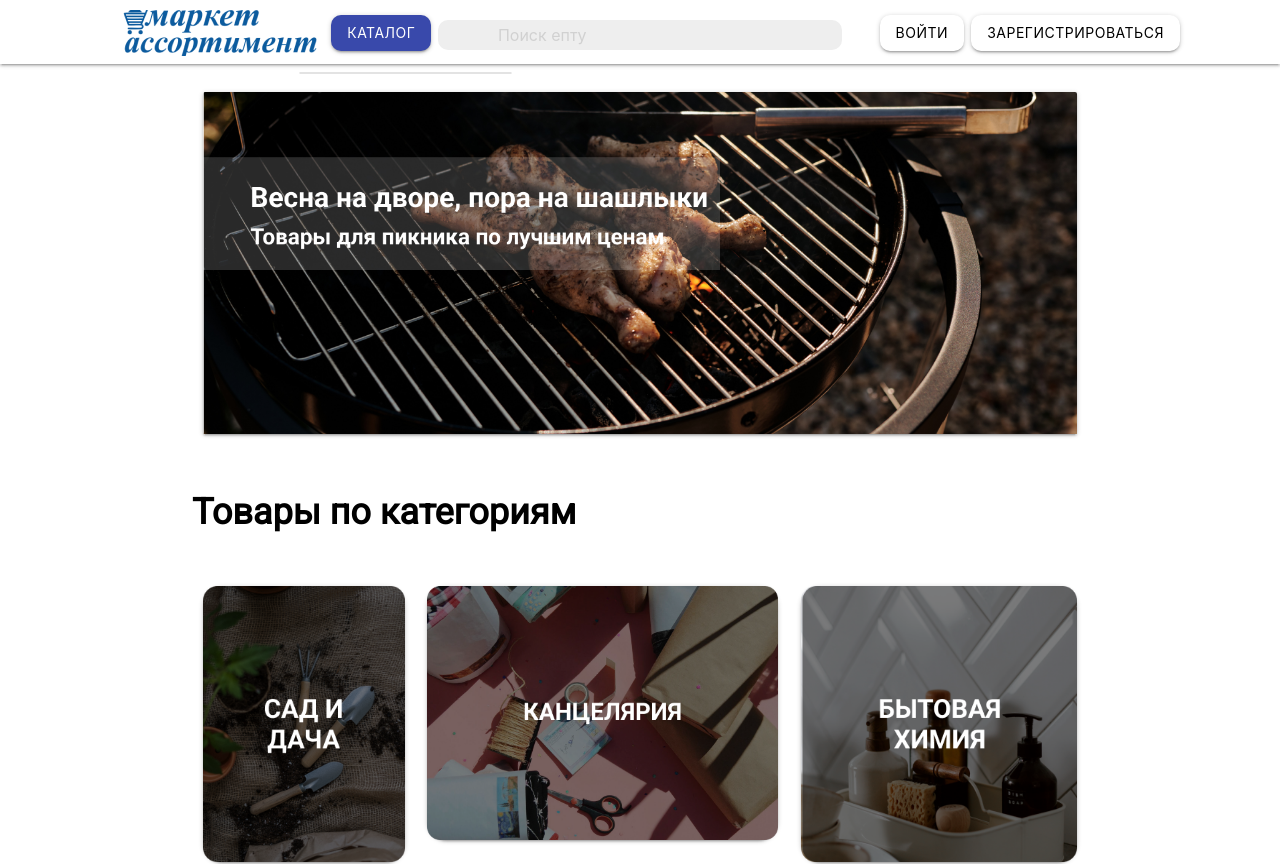
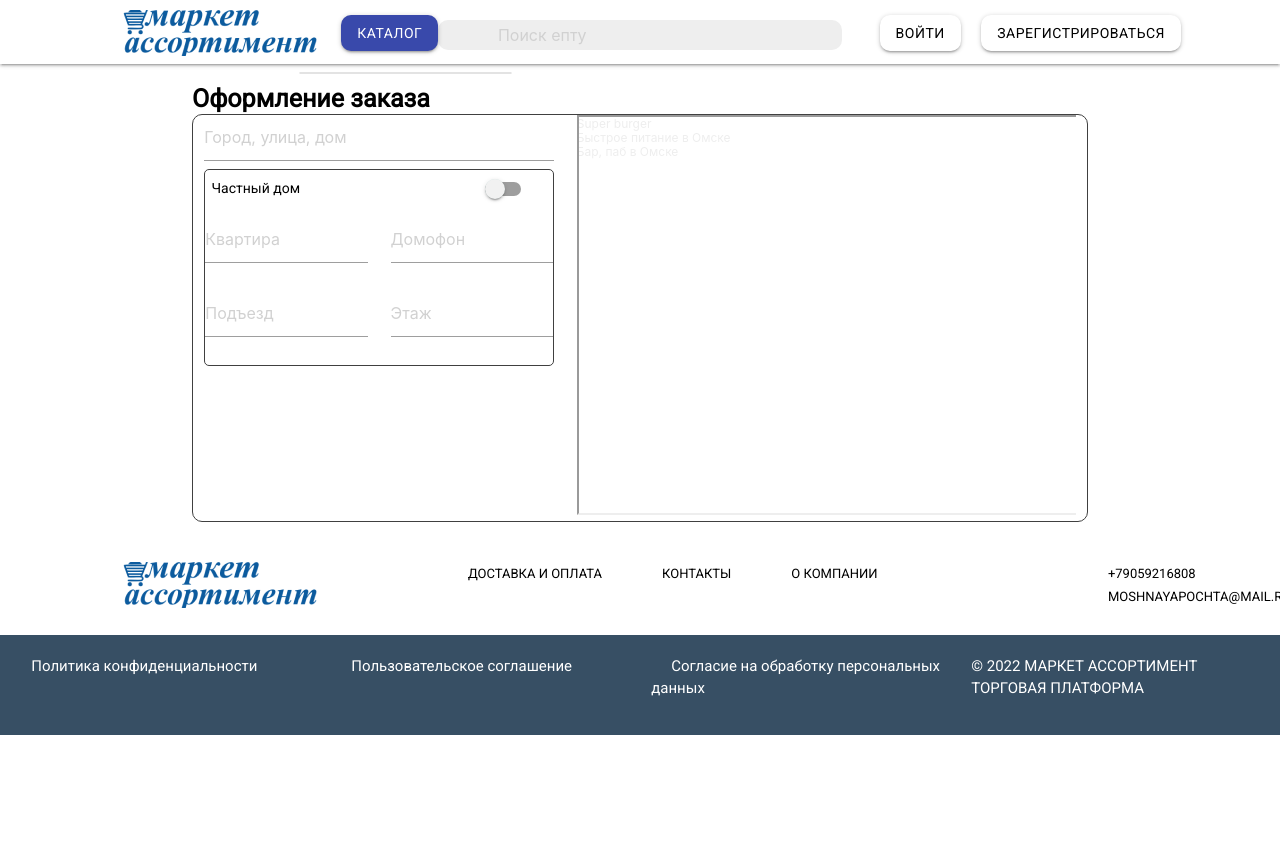
Before and after one commit to VladNagibin/Market-assortiment, a React (Create React App) app in the folder client/: page /delivery in a window 1280 px wide. Before the commit this address led to /. Shown: the top 864 px of the page. After the commit the page ends 800 px from the top, so only its background shows below. Built offline with nearby package versions, Linux system fonts and the light colour scheme; no server answers.

Commit message:
доставка продолжение

```diff
--- a/client/src/Routes.js
+++ b/client/src/Routes.js
@@ -7,6 +7,7 @@ import Catalog from './pages/Catalog'
 import { Routes, Route, Navigate } from 'react-router-dom'
 import Cart from './pages/Cart'
 import Finder from './pages/Finder'
+import Delivery from './pages/Delivery'
 export const useRoutes = isAunteficated => {
     if (isAunteficated) {
         return (
@@ -14,6 +15,7 @@ export const useRoutes = isAunteficated => {
                 <Route path='/' exact element={<Main />} />
                 <Route path='/auth' exact element={<Cab />} />
                 <Route path='/cart' exact element={<Cart />} />
+                <Route path='/delivery' exact element={<Delivery />} />
                 <Route path='/detail/:id' element={<Detail />} />
                 <Route path='/catalog/:id' element={<Catalog />} />
                 <Route path='/finder/:text' element={<Finder />} />
@@ -25,6 +27,7 @@ export const useRoutes = isAunteficated => {
             <Routes>
                 <Route path='/' exact element={<Main />} />
                 <Route path='/auth' exact element={<Auth />} />
+                <Route path='/delivery' exact element={<Delivery />} />
                 <Route path='/detail/:id' element={<Detail />} />
                 <Route path='/catalog/:id' element={<Catalog />} />
                 <Route path='/finder/:text' element={<Finder />} />
--- a/client/src/index.css
+++ b/client/src/index.css
@@ -25,6 +25,9 @@ ul.hr li {
 .catalog-button {
     border-radius: 10px;
     margin-top: 15px;
+    margin-left: 10px;
+    font-family: 'Roboto';
+    font-style: normal;
 }
 
 .nav-kek {
@@ -527,3 +530,27 @@ nav {
     box-sizing: border-box;
     border-radius: 10px;
 }
+
+.delivery-address-info {
+    border: 1px solid #404040;
+    box-sizing: border-box;
+    border-radius: 5px;
+    font-family: 'Roboto';
+    font-style: normal;
+    font-weight: 400;
+    font-size: 14px;
+    line-height: 16px;
+    /* text-align: center; */
+
+    color: #000000;
+}
+
+.delivery-span {
+    margin-top: 10px;
+    text-align: center;
+}
+
+/* .delivery-input {
+    background: #EBEBEB;
+    border-radius: 10px;
+} */
--- a/client/src/pages/Cart.js
+++ b/client/src/pages/Cart.js
@@ -1,4 +1,5 @@
 import React, { useContext, useEffect, useState } from 'react'
+import { Link } from 'react-router-dom'
 import { AuthContext } from '../context/AuthContext'
 import ProductInCart from '../stuff/ProductInCart'
 import Promocode from '../stuff/Promocode'
@@ -66,7 +67,7 @@ export default function Cart() {
                                     <span className='center-align cart-clean-btn'>Очистить</span>
                                 </div>
                                 <div className='cart-promocode-btn'>
-                                    <span className='cart-clean-btn'>Заказать</span>
+                                    <Link to={'/delivery'}><span className='cart-clean-btn'>Заказать</span></Link>
                                 </div>
 
 
--- a/client/src/pages/Catalog.js
+++ b/client/src/pages/Catalog.js
@@ -77,3 +77,4 @@ export default function Catalog() {
         </div>
     )
 }
+// развертывания,
--- a/client/src/pages/Delivery.js
+++ b/client/src/pages/Delivery.js
@@ -1,14 +1,69 @@
-import React from 'react'
+import React, { useState } from 'react'
 
-export default function Delivery({products}) {
+export default function Delivery({ products }) {
+  const [userData, setUserData] = useState({
+    street:'',
+    privateHouse:false,
+    flat:null,
+    intercom:null,
+    enterance:null,
+    floor:null,
+    comm:''
+
+  })
+  const changeForm = event=>{
+    setUserData({...userData,[event.target.name]:event.target.value})
+  }
   return (
     <div className='container'>
-        <div className='row'>
-            <span className='delivery-header'>Оформление заказа</span>
-            <div className='delivery-order-block'>
-
-            </div>
+      <div className=''>
+        <span className='delivery-header'>Оформление заказа</span>
+        <div className='delivery-order-block row'>
+          <div className='col s5'>
+            <form>
+              <input id="street" name = 'street' type="search" placeholder='Город, улица, дом' required onChange={changeForm} value={userData.street} />
+              <div className='delivery-address-info'>
+                <div className='row delivery-span'>
+                  <div className='col s4 '>
+                    <span className=''>Частный дом</span>
+                  </div>
+                  <div className='col s4 offset-s4'>
+                    <div className="switch">
+                      <label>
+                        <input type="checkbox" value={userData.privateHouse} onChange={changeForm}/>
+                        <span className="lever"></span>
+                      </label>
+                    </div>
+                  </div>
+                </div>
+                <div className='row'>
+                  <div className='col s6 delivery-input'>
+                    <input id="flat" name='flat' type="search" placeholder='Квартира' required onChange={changeForm} value={userData.flat} />
+                  </div>
+                  <div className='col s6 delivery-input'>
+                    <input id="intercom" name='intercom' type="search" placeholder='Домофон' required onChange={changeForm} value={userData.intercom}/>
+                  </div>
+                </div>
+                <div className='row'>
+                  <div className='col s6 delivery-input'>
+                    <input id="enterance" name='enterance' type="search" placeholder='Подъезд' required onChange={changeForm} value={userData.enterance}/>
+                  </div>
+                  <div className='col s6 delivery-input'>
+                    <input id="floor" name='floor' type="search" placeholder='Этаж' required onChange={changeForm} value={userData.floor} />
+                  </div>
+                </div>
+              </div>
+            </form>
+          </div>
+          <div className='col s7'>
+            <div style={{ position: 'relative', overflow: 'hidden' }}>
+              <a href="https://yandex.ru/maps/org/super_burger/194764209658/?utm_med.." style={{ color: '#eee', fontSize: '12px', position: 'absolute', top: '0px' }}>Super burger</a>
+              <a href="https://yandex.ru/maps/66/omsk/category/fast_food/184106386/?.." style={{ color: '#eee', fontSize: '12px', position: 'absolute', top: '14px' }}>Быстрое питание в Омске</a>
+              <a href="https://yandex.ru/maps/66/omsk/category/pub_bar/184106384/?ut.." style={{ color: '#eee', fontSize: '12px', position: 'absolute', top: '28px' }}>Бар, паб в Омске</a>
+              <iframe src="https://yandex.ru/map-widget/v1/-/CCUFi2TsxC" width="560" height="400" frameBorder="1" allowFullScreen={true} style={{ position: 'relative' }}></iframe></div>
+          </div>
         </div>
+      </div>
     </div>
   )
 }
--- a/client/src/stuff/TopCategory.js
+++ b/client/src/stuff/TopCategory.js
@@ -3,6 +3,6 @@ import { Link} from 'react-router-dom'
 
 export default function TopCategory({category}) {
     return (
-    <Link className='btn waves-effect waves-light indigo darken-1 catalog-button' to={'/catalog/'+category.Id}>{category.name}</Link>
+    <Link className='btn waves-effect waves-light indigo lighten-5 black-text catalog-button' to={'/catalog/'+category.Id}>{category.name}</Link>
   )
 }
```
